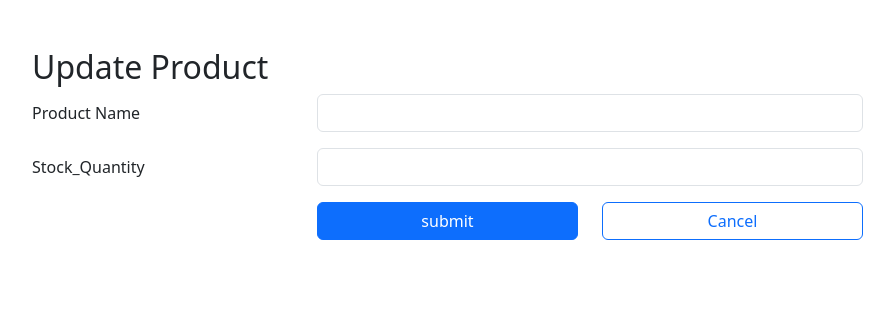
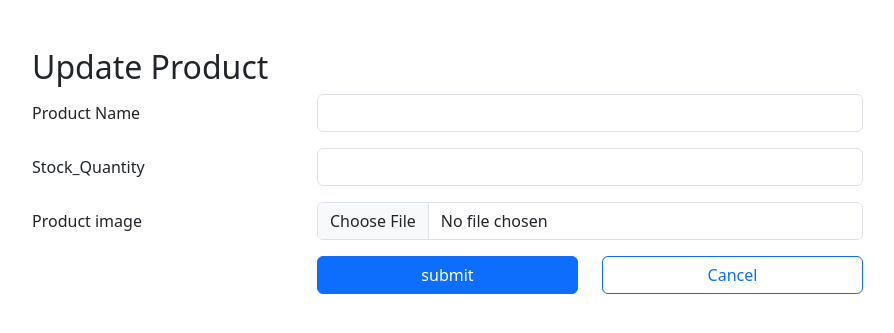
Before and after one commit to SimoAcharouaou777/RestoIAAM, a PHP site: page /Dashboard/updateProducts.php in a window 1280 px wide. Shown: the top 333 px of the page, without its empty margins (50-944 px from the left). Run offline with PHP 8.4, Linux system fonts and the light colour scheme.

Commit message:
uploaded image set

```diff
--- a/Dashboard/addProducts.php
+++ b/Dashboard/addProducts.php
@@ -87,7 +87,7 @@ if(isset($_POST["submit"])){
          <div class="row mb-3">
             <label class="col-sm-3 col-form-label">Product image</label>
             <div class="col-sm-6">
-                <input type="file" class="form-control" name="product_image" accept=" image/png, image/jpeg, image/jpg name = product_image">
+                <input type="file" class="form-control" name="product_image" accept=" image/png, image/jpeg, image/jpg ">
             </div>
          </div>
          <?php
--- a/Dashboard/updateProducts.php
+++ b/Dashboard/updateProducts.php
@@ -4,6 +4,7 @@
 $id ="";
 $Product_Name="";
 $Stock_Quantity="";
+$product_image="";
 $errorMessage="";
 $successeMessag="";
 
@@ -11,23 +12,29 @@ if(isset($_POST['submit'])){
     $id = $_GET['id'];
     $Product_Name =$_POST['Product_Name'];
     $Stock_Quantity =$_POST['Stock_Quantity'];
+    $product_image =$_FILES['product_image']['name']; // $_FILES is a super global that allows to stor information about the data sent to the server like files
+    $product_image_tmp_name=$_FILES['product_image']['tmp_name']; // tmp_name  : is the temperary name of the img in the server
+    $product_image_folder = __DIR__.'/dashimages/'.$product_image;
 
-   do{
-    if(empty($Product_Name) || empty($Stock_Quantity)){
-        $errorMessage="all the input fields are required";
-    }
+    do {
+        if (empty($Product_Name) || empty($Stock_Quantity) || empty($product_image)) {
+            $errorMessage = "All the input fields are required";
+        } else {
+            if (move_uploaded_file($product_image_tmp_name, $product_image_folder)) {
+                $sql = "UPDATE products SET name = '$Product_Name', Stock_Quantity = '$Stock_Quantity', image ='$product_image' WHERE id=$id";
+                $result = mysqli_query($connect, $sql);
 
-    $sql ="UPDATE products  SET name = '$Product_Name', Stock_Quantity ='$Stock_Quantity' WHERE id=$id";
-    $result = mysqli_query($connect,$sql);
-
-    if($result){
-        header("location:Products.php");
-        exit;
-    }else{
-        $errorMessage= "error ".mysqli_error($connect);
-    }
-
-   }while(false);
+                if ($result) {
+                    header("location: Products.php");
+                    exit;
+                } else {
+                    $errorMessage = "Error: " . mysqli_error($connect);
+                }
+            } else {
+                $errorMessage = "Error uploading the file";
+            }
+        }
+    } while (false);
 
 }
    if(isset($_GET['id'])){
@@ -39,6 +46,7 @@ if(isset($_POST['submit'])){
 
     $Product_Name = $row["name"];
     $Stock_Quantity = $row["Stock_Quantity"];
+    $product_image = $row["image"];
 
 
    }
@@ -73,7 +81,7 @@ if(isset($_POST['submit'])){
 
         ?>
 
-        <form action="" method="post">
+        <form action="<?php $_SERVER['PHP_SELF']?>" method="post" enctype="multipart/form-data" >
          <div class="row mb-3">
             <label class="col-sm-3 col-form-label">Product Name</label>
             <div class="col-sm-6">
@@ -84,6 +92,12 @@ if(isset($_POST['submit'])){
             <label class="col-sm-3 col-form-label">Stock_Quantity</label>
             <div class="col-sm-6">
                 <input type="number" class="form-control" name="Stock_Quantity" value="<?php echo $Stock_Quantity; ?>">
+            </div>
+         </div>
+         <div class="row mb-3">
+            <label class="col-sm-3 col-form-label">Product image</label>
+            <div class="col-sm-6">
+                <input type="file" class="form-control" name="product_image" accept=" image/png, image/jpeg, image/jpg ">
             </div>
          </div>
          <?php
```
Also changed, not shown: Dashboard/dashimages/téléchargement (2).jfif (added).
